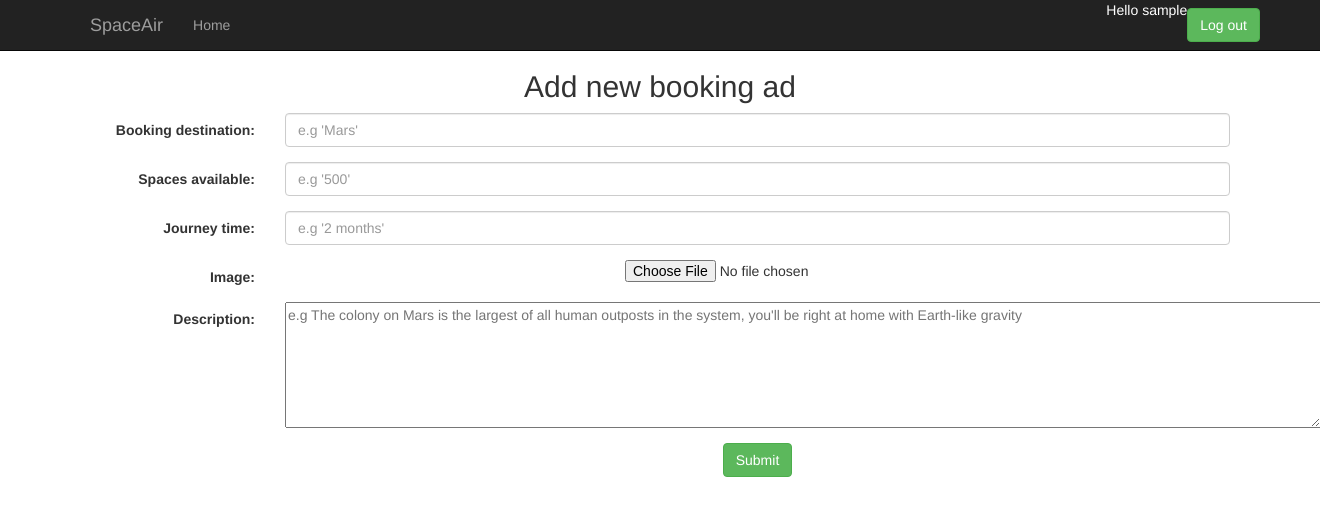
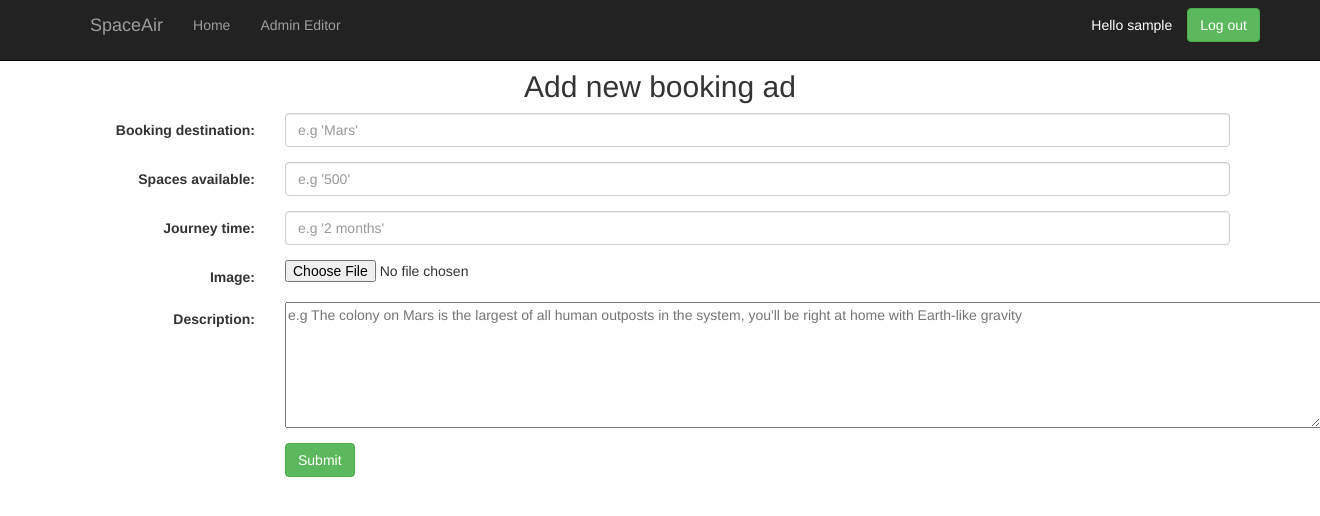
Before and after one commit to rossa40204617/heratyquirke_rossa_set09103_cw2, a Flask app: page /admin_editor/add_booking_ad/ in a window 1320 px wide. Shown: the top 516 px of the page. Run offline with Flask 2, Linux system fonts and the light colour scheme; the visitor is signed in with stand-in values (Sample User, id 1); some libraries are stand-ins or nearby versions.

Commit message:
add editor index

```diff
--- a/main.py
+++ b/main.py
@@ -108,6 +108,11 @@ def db():
   page.append('</ul><html>')
   return ''.join(page)
 
+@app.route('/admin_editor/')
+@requires_admin
+def admin_editor():
+  return render_template('admin_editor.html')
+
 @app.route('/admin_editor/add_booking_ad/', methods=['GET', 'POST'])
 @requires_admin
 def add_booking_ad():
--- a/templates/base.html
+++ b/templates/base.html
@@ -13,14 +13,31 @@
       <div class="navbar-header ">
           <a class ="navbar-brand" href="{{ url_for('home') }}">SpaceAir</a>
       </div>
-      <div id="navbar" class="collapse navbar-collapse">
+      <div id="navbarNavDropdown" class="collapse navbar-collapse">
         <ul class="nav navbar-nav">
 	  <li><a href ="{{ url_for('home') }}">Home</a></li>
+          {% if session['admin'] %}
+            <li class="dropdown">
+            <a class="dropdown-toggle" id="navbarDropdownMenuLink" href="{{ url_for('admin_editor') }}" data-toggle="dropdown" aria-haspopup="true" aria-expanded="false">
+              Admin Editor
+            </a>
+            <ul class="dropdown-menu">
+              <li><a class="dropdown-item" href="{{ url_for('admin_editor') }}">Admin Editor Index</a></li>
+              <li><a class="dropdown-item" href="{{ url_for('add_booking_ad') }}">Add Booking Ad</a></li>
+              <li><a class="dropdown-item" href="{{ url_for('remove_booking_ad') }}">Remove Booking Ad</a></li>
+            </ul>
+            </li>
+          {% endif %}
         </ul>
         {% if session['logged_in'] %}
-          <div class="container" align="right">
-            <p style="color:white;">Hello {{ session['user'] }} <button type="button" class="btn btn-success navbar-btn navbar-right" data-toggle="modal" data-target="#logoutModal">Log out</button></p>
-          </div>
+          <ul class="nav navbar-nav navbar-right">
+            <li>
+              <span class="navbar-text">
+              <p style="color:white;">Hello {{ session['user'] }}</p>
+              </span>
+            </li>
+            <li><button type="button" class="btn btn-success navbar-btn navbar-right" data-toggle="modal" data-target="#logoutModal">Log out</button><li>
+          </ul>
         {% else %}
           <button type="button" class="btn btn-success navbar-btn navbar-right" data-toggle="modal" data-target="#loginModal">Login</button>
           <button type="button" class="btn btn-primary navbar-btn navbar-right" style="margin-right:10px;" data-toggle="modal" data-target="#registerModal">Register</button>
@@ -141,7 +158,7 @@
   </div>
 </div>
 </div>
-  <div class ="container" align="center">
+  <div class ="container">
     <header>
       {% block header %}{% endblock %}
     </header>
```
Also changed, not shown: templates/admin_editor.html (added, +14 -0 lines), templates/test.html (deleted, +0 -104 lines), 1 other file.
